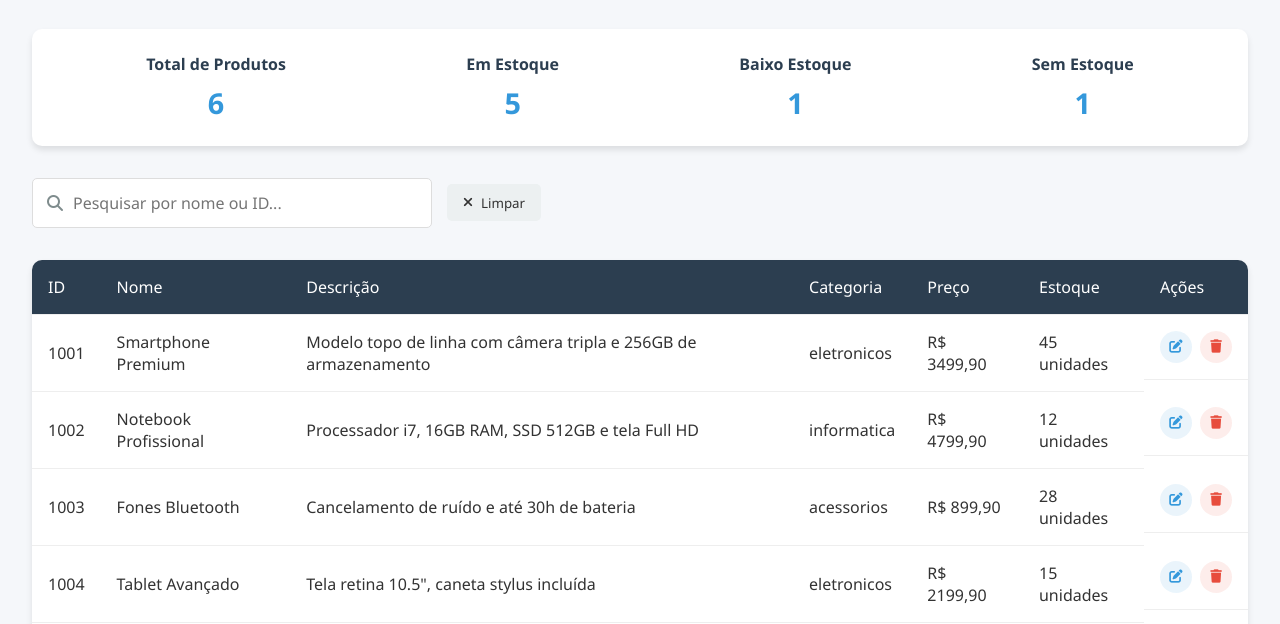
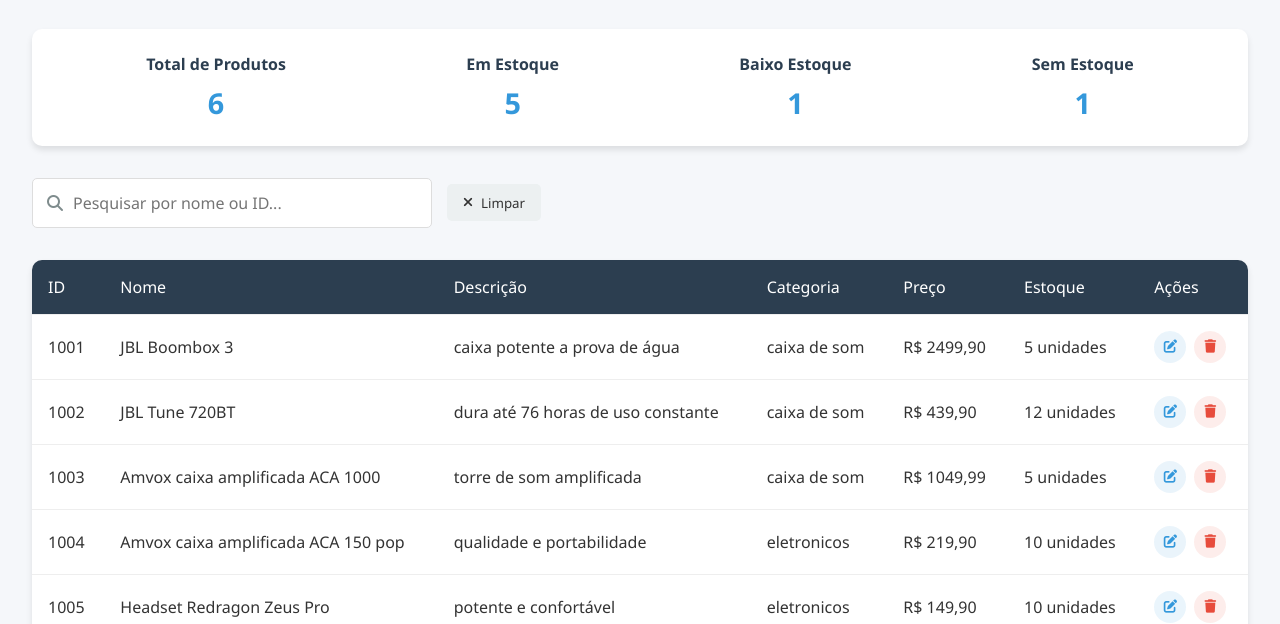
Before and after one commit to eduardocheslackidurante/BOXGEEKS, a plain HTML site: page produtos.html in a window 1280 px wide. Shown: the part 176-800 px from the top of the page. Drawn offline with Linux system fonts and the light colour scheme.

```diff
--- a/produtos.html
+++ b/produtos.html
@@ -550,16 +550,15 @@
 <script>
     // Dados dos produtos (simulando um banco de dados)
     let products = [
-        { id: 1001, name: "Smartphone Premium", description: "Modelo topo de linha com câmera tripla e 256GB de armazenamento", category: "eletronicos", price: 3499.90, stock: 45 },
-        { id: 1002, name: "Notebook Profissional", description: "Processador i7, 16GB RAM, SSD 512GB e tela Full HD", category: "informatica", price: 4799.90, stock: 12 },
-        { id: 1003, name: "Fones Bluetooth", description: "Cancelamento de ruído e até 30h de bateria", category: "acessorios", price: 899.90, stock: 28 },
-        { id: 1004, name: "Tablet Avançado", description: "Tela retina 10.5\", caneta stylus incluída", category: "eletronicos", price: 2199.90, stock: 15 },
-        { id: 1005, name: "Smartwatch Pro", description: "Monitor de batimento cardíaco e GPS integrado", category: "eletronicos", price: 1299.90, stock: 0 },
-        { id: 1006, name: "Controle Sem Fio", description: "Compatível com múltiplas plataformas de jogos", category: "acessorios", price: 349.90, stock: 56 }
+        { id: 1001, name: "JBL Boombox 3", description: "caixa potente a prova de água", category: "caixa de som", price: 2499.90, stock: 5 },
+        { id: 1002, name: "JBL Tune 720BT", description: "dura até 76 horas de uso constante", category: "caixa de som", price: 439.90, stock: 12 },
+        { id: 1003, name: "Amvox caixa amplificada ACA 1000", description: "torre de som amplificada", category: "caixa de som", price: 1049.99, stock: 5 },
+        { id: 1004, name: "Amvox caixa amplificada ACA 150 pop", description: "qualidade e portabilidade", category: "eletronicos", price: 219.90, stock: 10 },
+        { id: 1005, name: "Headset Redragon Zeus Pro", description: "potente e confortável", category: "eletronicos", price: 149.90, stock: 10 },
     ];
 
     // Variáveis globais
-    let nextId = 1007;
+    let nextId = 1006;
     let productToDelete = null;
     let filteredProducts = [...products];
 
```
